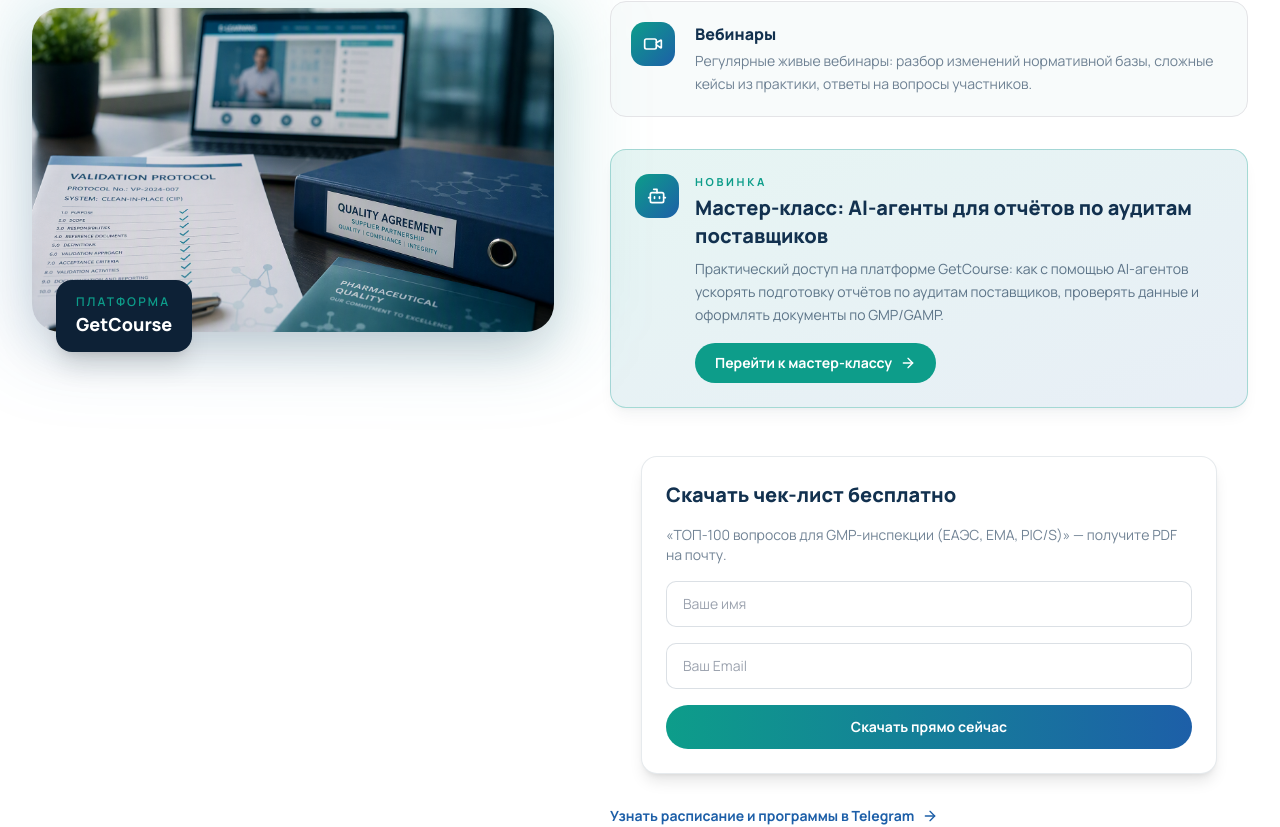
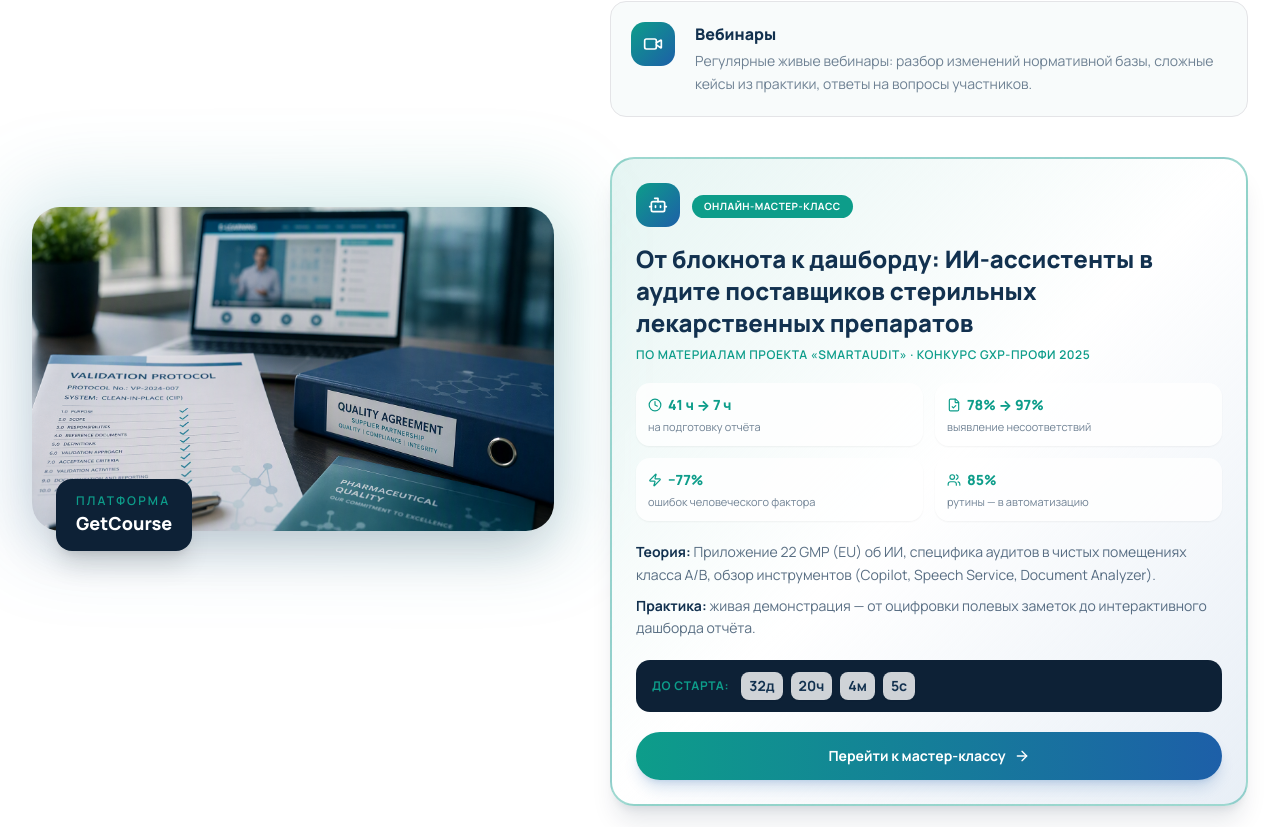
Before and after one commit to yelenagura33-droid/gxp-app-final-site, a React (Vite) app: page / in a window 1280 px wide. Shown: the part 4236-5063 px from the top of the page. Built offline with nearby package versions, Linux system fonts and the light colour scheme.

Commit message:
Update masterclass announcement with program details

```diff
--- a/src/sections/Training.tsx
+++ b/src/sections/Training.tsx
@@ -1,4 +1,5 @@
-import { GraduationCap, UserRound, Video, ArrowRight, Bot } from "lucide-react";
+import { useEffect, useState } from "react";
+import { GraduationCap, UserRound, Video, ArrowRight, Bot, Clock, FileCheck, Zap, Users } from "lucide-react";
 import Reveal from "../components/Reveal";
 import ChecklistForm from "../components/ChecklistForm";
 
@@ -20,7 +21,51 @@ const FORMATS = [
   },
 ];
 
+/** Компонент таймера обратного отсчёта */
+function CountdownTimer({ targetDate }: { targetDate: Date }) {
+  const [timeLeft, setTimeLeft] = useState(targetDate.getTime() - Date.now());
+
+  useEffect(() => {
+    const interval = setInterval(() => {
+      setTimeLeft(targetDate.getTime() - Date.now());
+    }, 1000);
+    return () => clearInterval(interval);
+  }, [targetDate]);
+
+  if (timeLeft <= 0) {
+    return (
+      <span className="text-sm font-bold text-brand-teal">
+        Мастер-класс уже доступен!
+      </span>
+    );
+  }
+
+  const days = Math.floor(timeLeft / (1000 * 60 * 60 * 24));
+  const hours = Math.floor((timeLeft % (1000 * 60 * 60 * 24)) / (1000 * 60 * 60));
+  const minutes = Math.floor((timeLeft % (1000 * 60 * 60)) / (1000 * 60));
+  const seconds = Math.floor((timeLeft % (1000 * 60)) / 1000);
+
+  return (
+    <div className="flex items-center gap-2 text-sm font-bold text-brand-ink">
+      <span className="rounded-md bg-white/80 px-2 py-1 shadow-sm">{days}д</span>
+      <span className="rounded-md bg-white/80 px-2 py-1 shadow-sm">{hours}ч</span>
+      <span className="rounded-md bg-white/80 px-2 py-1 shadow-sm">{minutes}м</span>
+      <span className="rounded-md bg-white/80 px-2 py-1 shadow-sm">{seconds}с</span>
+    </div>
+  );
+}
+
 export default function Training() {
+  // Дата и время начала мастер-класса (11 октября 2026, 12:00)
+  const masterclassDate = new Date("2026-10-11T12:00:00");
+
+  const METRICS = [
+    { icon: Clock, value: "41 ч → 7 ч", label: "на подготовку отчёта" },
+    { icon: FileCheck, value: "78% → 97%", label: "выявление несоответствий" },
+    { icon: Zap, value: "−77%", label: "ошибок человеческого фактора" },
+    { icon: Users, value: "85%", label: "рутины — в автоматизацию" },
+  ];
+
   return (
     <section id="training" className="bg-white py-20 lg:py-28">
       <div className="mx-auto grid max-w-7xl items-center gap-14 px-5 lg:grid-cols-[0.9fr_1.1fr] lg:px-8">
@@ -79,34 +124,75 @@ export default function Training() {
             ))}
           </div>
 
-          {/* Анонс мастер-класса по AI-агентам */}
+          {/* Анонс мастер-класса с таймером и цифрами */}
           <Reveal delay={300}>
-            <div className="mt-8 rounded-2xl border border-brand-teal/30 bg-gradient-to-br from-brand-teal/10 to-brand-blue/10 p-6 shadow-lg shadow-brand-navy/5">
-              <div className="flex items-start gap-4">
+            <div className="mt-10 rounded-3xl border-2 border-brand-teal/40 bg-gradient-to-br from-brand-teal/10 via-white to-brand-blue/10 p-6 shadow-xl shadow-brand-navy/10">
+              {/* Бейдж */}
+              <div className="flex items-center gap-3">
                 <span className="flex h-11 w-11 shrink-0 items-center justify-center rounded-xl bg-gradient-to-br from-brand-teal to-brand-blue text-white">
                   <Bot className="h-5 w-5" />
                 </span>
                 <div>
-                  <p className="text-[11px] font-bold uppercase tracking-[0.24em] text-brand-teal">
-                    Новинка
+                  <span className="inline-block rounded-full bg-brand-teal px-3 py-1 text-[10px] font-bold uppercase tracking-wider text-white">
+                    Онлайн-мастер-класс
+                  </span>
+                </div>
+              </div>
+
+              {/* Заголовок */}
+              <h3 className="mt-4 text-xl font-extrabold leading-tight text-brand-ink sm:text-2xl">
+                От блокнота к дашборду: ИИ-ассистенты в аудите поставщиков стерильных лекарственных препаратов
+              </h3>
+              <p className="mt-2 text-xs font-semibold uppercase tracking-wider text-brand-teal">
+                По материалам проекта «SmartAudit» · Конкурс GxP-Профи 2025
               </p>
-                  <h3 className="mt-1 text-xl font-extrabold text-brand-ink">
-                    Мастер-класс: AI-агенты для отчётов по аудитам поставщиков
-                  </h3>
-                  <p className="mt-2 text-sm leading-relaxed text-brand-ink/65">
-                    Практический доступ на платформе GetCourse: как с помощью AI-агентов ускорять подготовку отчётов по аудитам поставщиков, проверять данные и оформлять документы по GMP/GAMP.
+
+              {/* Цифры */}
+              <div className="mt-5 grid grid-cols-2 gap-3">
+                {METRICS.map((m) => (
+                  <div
+                    key={m.label}
+                    className="rounded-xl bg-white/80 p-3 shadow-sm"
+                  >
+                    <div className="flex items-center gap-1.5 text-brand-teal">
+                      <m.icon className="h-3.5 w-3.5" />
+                      <span className="text-sm font-extrabold">{m.value}</span>
+                    </div>
+                    <p className="mt-1 text-[11px] leading-snug text-brand-ink/60">
+                      {m.label}
                     </p>
+                  </div>
+                ))}
+              </div>
+
+              {/* Что внутри */}
+              <div className="mt-5 space-y-2 text-sm leading-relaxed text-brand-ink/70">
+                <p>
+                  <span className="font-bold text-brand-ink">Теория:</span> Приложение 22 GMP (EU) об ИИ, специфика аудитов в чистых помещениях класса А/В, обзор инструментов (Copilot, Speech Service, Document Analyzer).
+                </p>
+                <p>
+                  <span className="font-bold text-brand-ink">Практика:</span> живая демонстрация — от оцифровки полевых заметок до интерактивного дашборда отчёта.
+                </p>
+              </div>
+
+              {/* Таймер */}
+              <div className="mt-5 flex flex-wrap items-center gap-3 rounded-xl bg-brand-navy px-4 py-3">
+                <span className="text-xs font-bold uppercase tracking-wider text-brand-teal">
+                  До старта:
+                </span>
+                <CountdownTimer targetDate={masterclassDate} />
+              </div>
+
+              {/* Кнопка */}
               <a
                 href="https://gxpconsulting.getcourse.ru/showcase"
                 target="_blank"
                 rel="noreferrer"
-                    className="mt-4 inline-flex items-center gap-2 rounded-full bg-brand-teal px-5 py-2.5 text-sm font-bold text-white transition-transform hover:-translate-y-0.5"
+                className="mt-5 flex w-full items-center justify-center gap-2 rounded-full bg-gradient-to-r from-brand-teal to-brand-blue px-6 py-3.5 text-sm font-bold text-white shadow-lg shadow-brand-blue/20 transition-transform hover:-translate-y-0.5"
               >
                 Перейти к мастер-классу
                 <ArrowRight className="h-4 w-4" />
               </a>
-                </div>
-              </div>
             </div>
           </Reveal>
 
```
Lines whose indentation alone changed are shown as unchanged.
